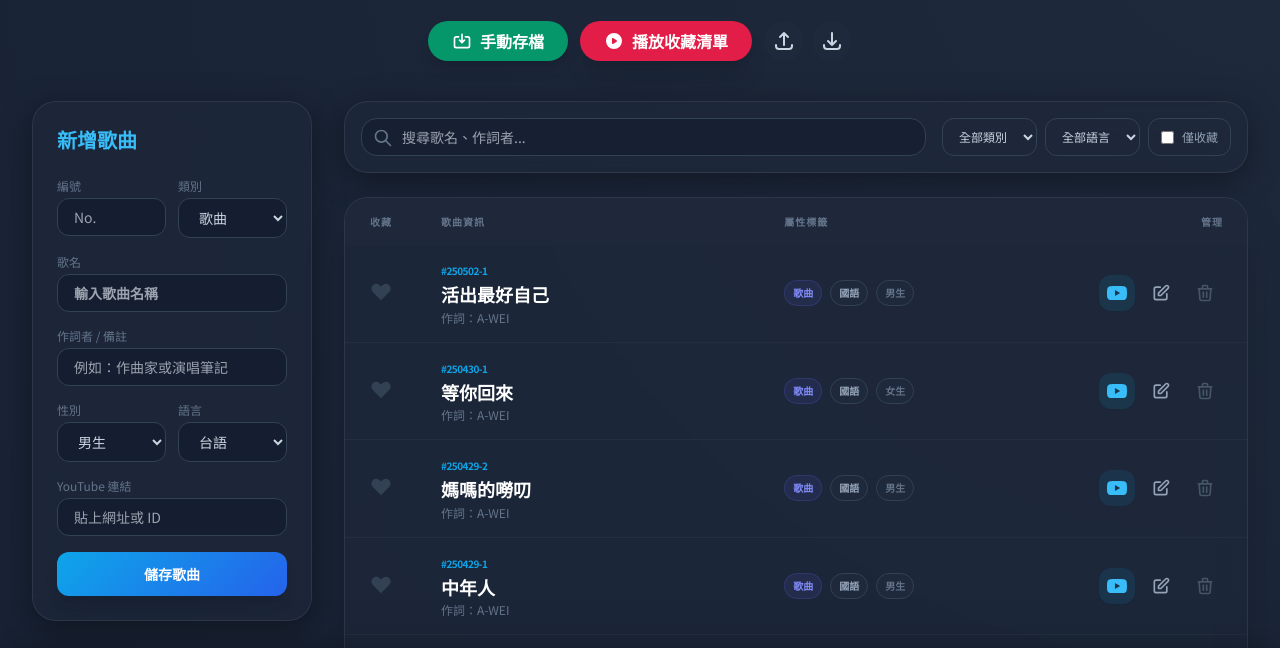
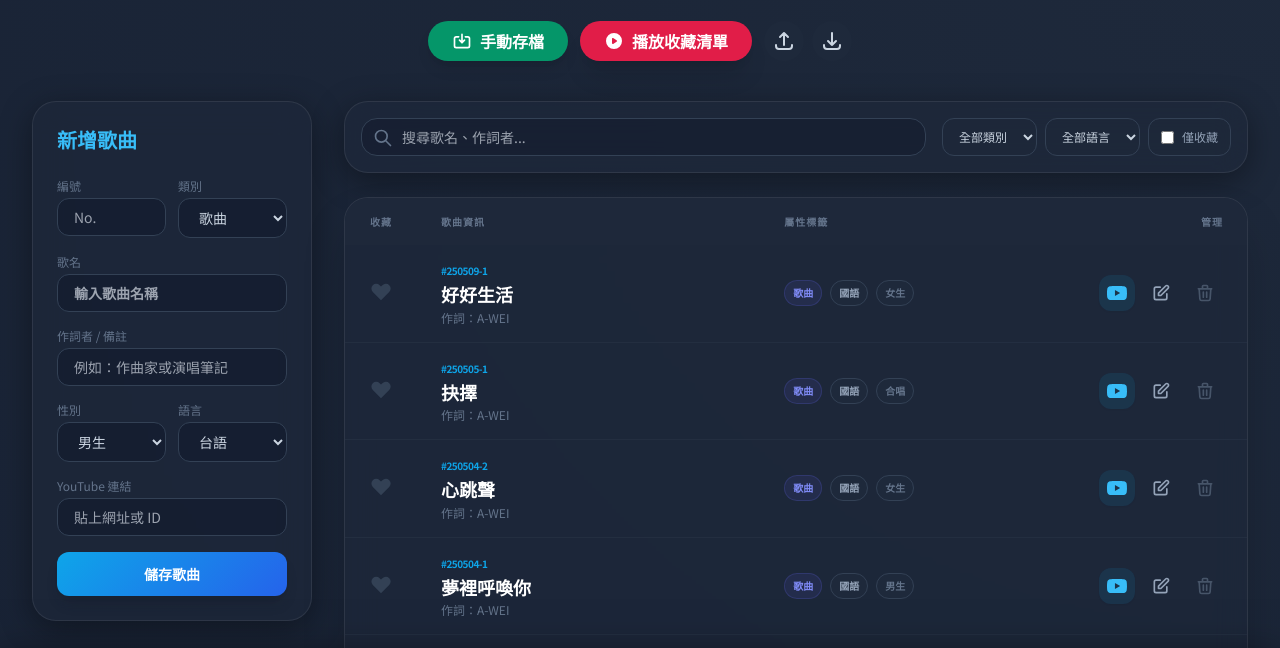
Before and after one commit to wwl6311553-debug/a-wei, a plain HTML site: page index.html in a window 1280 px wide. Shown: the part 131-779 px from the top of the page. Drawn offline with nearby package versions, Linux system fonts and the light colour scheme.

Commit message:
Add files via upload

```diff
--- a/index.html
+++ b/index.html
@@ -243,7 +243,67 @@
     <script>
         // --- 資料管理 ---
         let songs = JSON.parse(localStorage.getItem('a-wei-v3')) || [
-            {
+  {
+    "id": "250509-1",
+    "title": "好好生活",
+    "lyricist": "A-WEI",
+    "gender": "女生",
+    "lang": "國語",
+    "category": "歌曲",
+    "url": "https://youtu.be/j0OuVt2hvnY",
+    "favorite": false
+  },
+  {
+    "id": "250505-1",
+    "title": "抉擇",
+    "lyricist": "A-WEI",
+    "gender": "合唱",
+    "lang": "國語",
+    "category": "歌曲",
+    "url": "https://youtu.be/plM5ifzoZ1w",
+    "favorite": false
+  },
+  {
+    "id": "250504-2",
+    "title": "心跳聲",
+    "lyricist": "A-WEI",
+    "gender": "女生",
+    "lang": "國語",
+    "category": "歌曲",
+    "url": "https://youtu.be/xmQni5p4AS0",
+    "favorite": false
+  },
+  {
+    "id": "250504-1",
+    "title": "夢裡呼喚你",
+    "lyricist": "A-WEI",
+    "gender": "男生",
+    "lang": "國語",
+    "category": "歌曲",
+    "url": "https://youtu.be/AWKuQI0esXA",
+    "favorite": false
+  },
+  {
+    "id": "250503-2",
+    "title": "放下所有",
+    "lyricist": "A-WEI",
+    "gender": "女生",
+    "lang": "國語",
+    "category": "歌曲",
+    "url": "https://youtu.be/LAY0FpA5ms4",
+    "favorite": false
+  },
+  {
+    "id": "250503-1",
+    "title": "不負自己的女人",
+    "lyricist": "A-WEI",
+    "gender": "女生",
+    "lang": "國語",
+    "category": "歌曲",
+    "url": "https://youtu.be/UUGlV3G8t-E",
+    "favorite": false
+  },
+  {
     "id": "250502-1",
     "title": "活出最好自己",
     "lyricist": "A-WEI",
@@ -623,9 +683,7 @@
     "url": "https://youtu.be/rl_seu7ttAc",
     "favorite": false
   }
-
-
-        ];
+];
 
         let player;
         let playlist = [];
```
